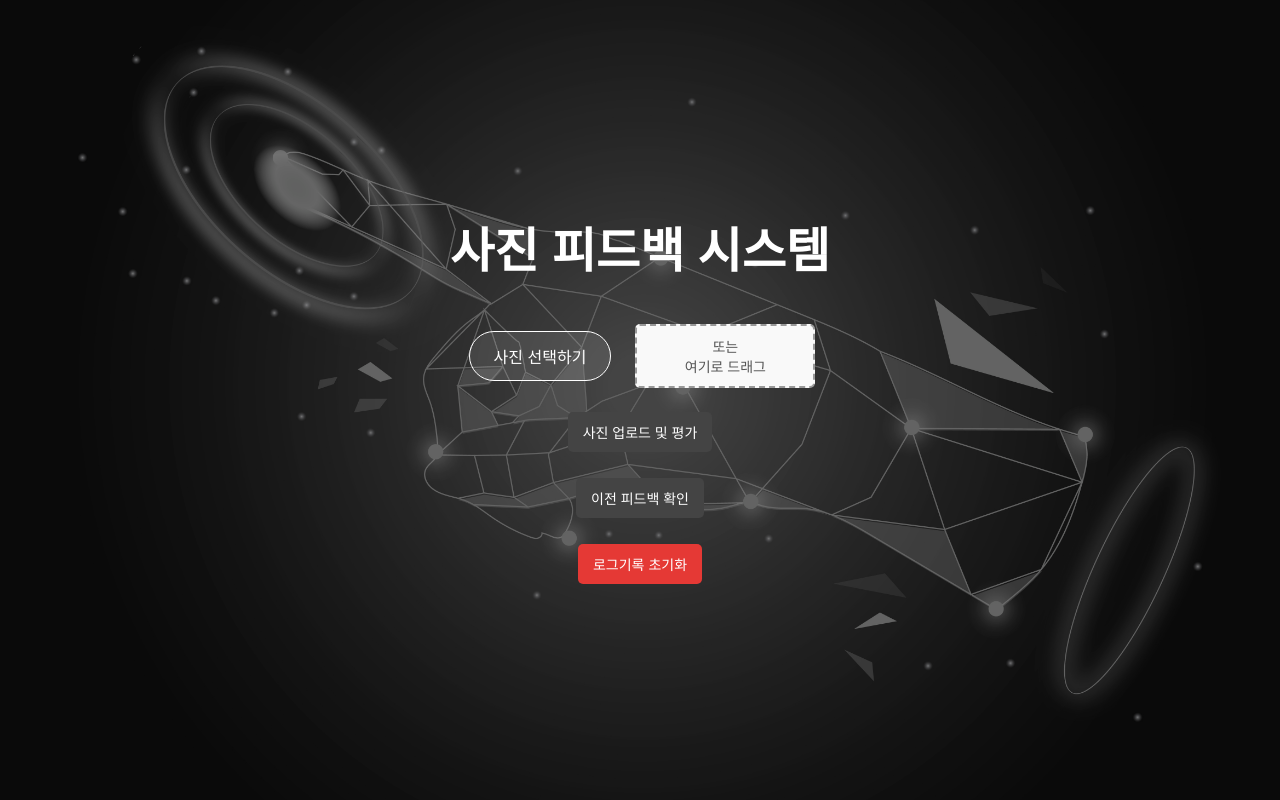
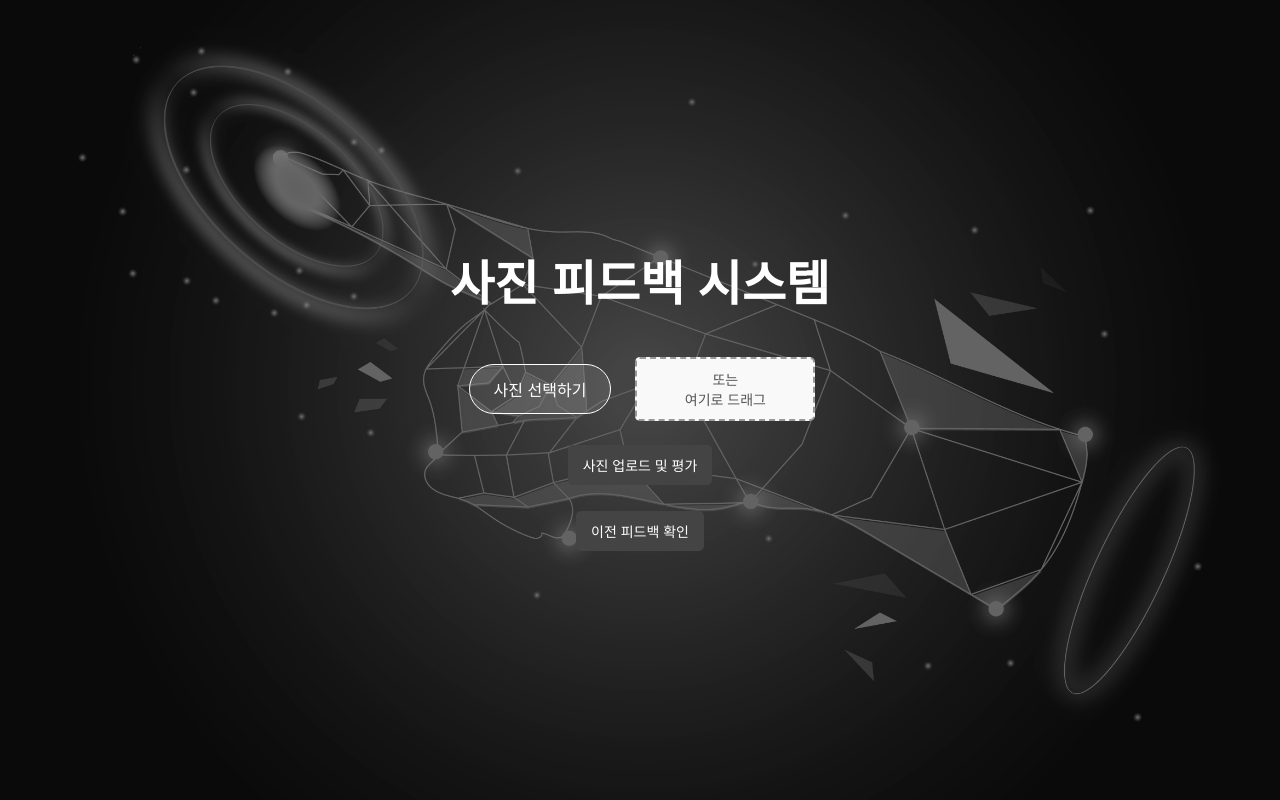
Before and after one commit to JangGandhi/photo-feedback-ollama, a Flask app: page / in a window 1280 px wide. Run offline with Flask 3, Linux system fonts and the light colour scheme.

Commit message:
input 개선

```diff
--- a/templates/index.html
+++ b/templates/index.html
@@ -77,7 +77,7 @@
       <form id="upload-form" action="/evaluate" method="post" enctype="multipart/form-data">
         <div class="upload-row">
           <label class="custom-file-upload">
-            사진 선택하기
+            <span id="upload-label">사진 선택하기</span>
             <input id="file-upload" type="file" name="image" accept="image/*" required>
           </label>
           <div id="drop-box" class="drop-box">또는<br>여기로 드래그</div>
@@ -88,17 +88,20 @@
       <form action="/history" method="get">
         <button class="button" style="margin-top: 10px;">이전 피드백 확인</button>
       </form>
-
-      <!-- 로그기록 초기화 버튼 추가 -->
-      <form action="/reset_logs" method="post" onsubmit="return confirm('정말 모든 로그를 초기화하시겠습니까?');">
-        <button type="submit" class="button" style="background-color:#e53935; margin-top:10px;">로그기록 초기화</button>
-      </form>
     </div>
   </div>
 
   <script>
+    const uploadLabel = document.getElementById('upload-label');
+    const fileUpload = document.getElementById('file-upload');
     const dropBox = document.getElementById('drop-box');
     const fileInput = document.getElementById('file-upload');
+
+    fileUpload.addEventListener("change", () => {
+      if (fileUpload.files.length > 0) {
+        uploadLabel.textContent = "업로드 준비됨";
+      }
+    });
 
     dropBox.addEventListener('dragover', (e) => {
       e.preventDefault();
```
